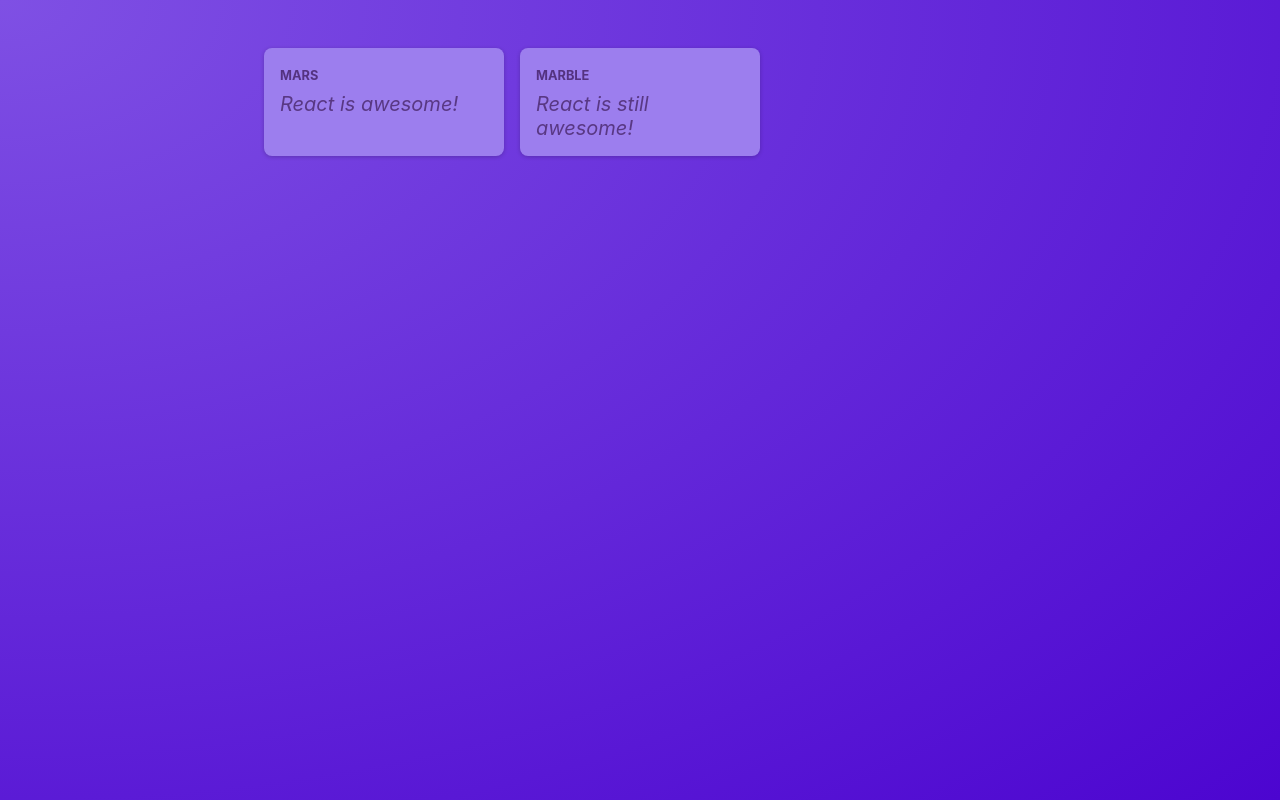
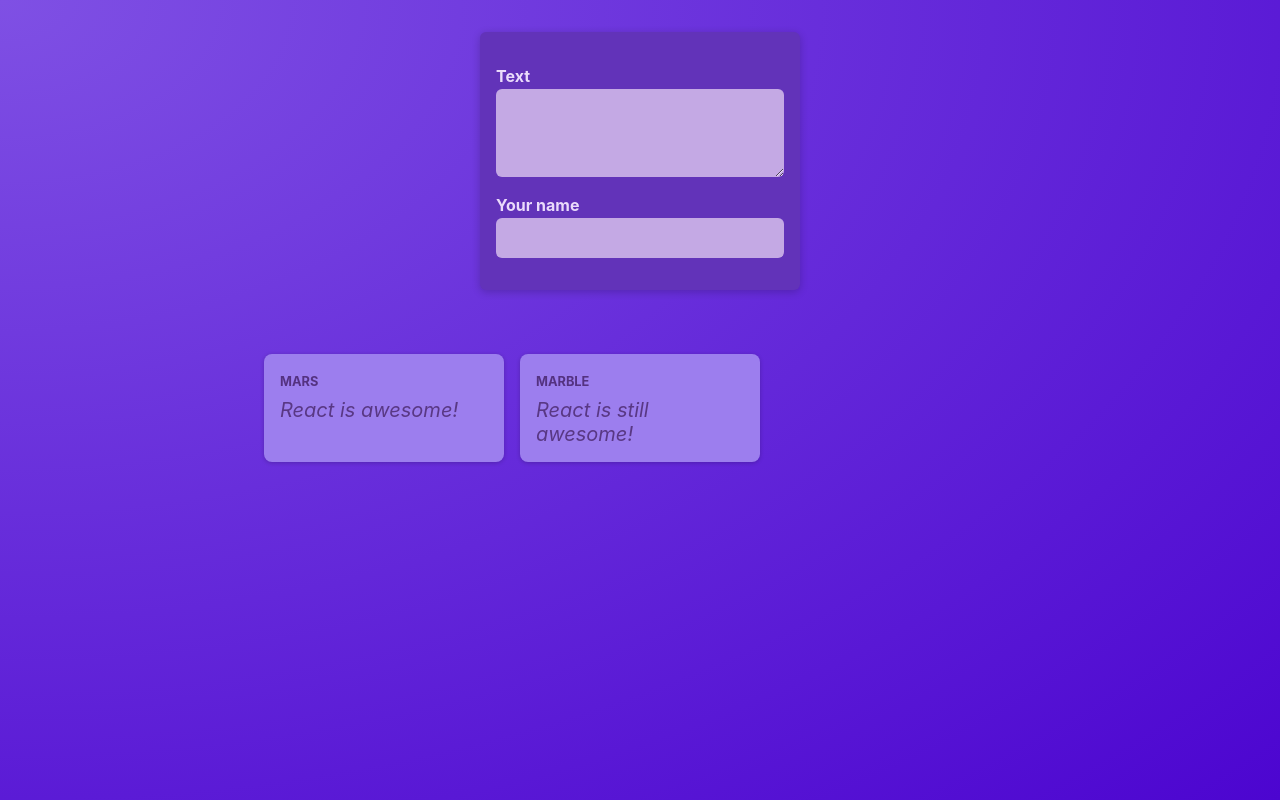
Before and after one commit to alessandro-maccario/react_crash_course, a React (Vite) app: page / in a window 1280 px wide. Built offline with nearby package versions, Linux system fonts and the light colour scheme.

Commit message:
feat: add newpost and newpost module css

```diff
--- /dev/null
+++ b/src/components/NewPost.jsx
@@ -0,0 +1,16 @@
+import classes from "./NewPost.module.css";
+
+export default function NewPost() {
+  return (
+    <form className={classes.form}>
+      <p>
+        <label htmlFor="body">Text</label>
+        <textarea id="body" required rows={3}></textarea>
+      </p>
+      <p>
+        <label htmlFor="name">Your name</label>
+        <input type="text" id="name" required />
+      </p>
+    </form>
+  );
+}
--- /dev/null
+++ b/src/components/NewPost.module.css
@@ -0,0 +1,55 @@
+.form {
+  background-color: #6233b9;
+  padding: 1rem;
+  width: 20rem;
+  margin: 2rem auto;
+  border-radius: 6px;
+  box-shadow: 0 2px 8px rgba(0, 0, 0, 0.2);
+}
+
+.form label {
+  display: block;
+  margin-bottom: 0.05rem;
+  color: #eadbfb;
+  font-weight: bold;
+}
+
+.form input,
+.form textarea {
+  display: block;
+  width: 100%;
+  font: inherit;
+  padding: 0.5rem;
+  border-radius: 6px;
+  border: none;
+  background-color: #c4a9e4;
+  color: #28262c;
+}
+
+.actions {
+  display: flex;
+  justify-content: flex-end;
+  gap: 0.5rem;
+}
+
+.actions button {
+  cursor: pointer;
+  font: inherit;
+  padding: 0.5rem 1.5rem;
+  border: none;
+  border-radius: 4px;
+  background-color: #34036c;
+  color: #e5d5f7;
+}
+
+.actions button:hover {
+  background-color: #23014a;
+}
+
+.actions button[type="button"] {
+  background-color: transparent;
+}
+
+.actions button[type="button"]:hover {
+  color: #d1bee6;
+}
--- a/src/components/PostsList.jsx
+++ b/src/components/PostsList.jsx
@@ -1,11 +1,17 @@
 import classes from "./PostsList.module.css";
+import NewPost from "./NewPost";
 import Post from "./Post";
 
 export default function PostList(props) {
   return (
-    <ul className={classes.posts}>
-      <Post author="Mars" body="React is awesome!" />
-      <Post author="Marble" body="React is still awesome!" />
-    </ul>
+    // fragment to wrap the siblings together because React wants only one Root element returned
+    <>
+      <NewPost />
+
+      <ul className={classes.posts}>
+        <Post author="Mars" body="React is awesome!" />
+        <Post author="Marble" body="React is still awesome!" />
+      </ul>
+    </>
   );
 }
```
